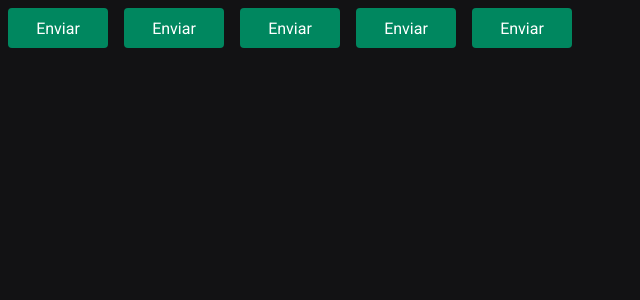
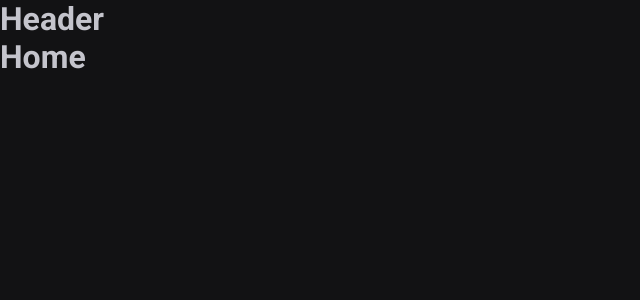
Before and after one commit to lucasnodarii/ignite-timer, a React (Vite) app: page / in a window 1280 px wide. Shown: the top 300 px of the page, without its empty margins (0-640 px from the left). Built offline with nearby package versions, Linux system fonts and the light colour scheme.

Commit message:
feat: routes layout

```diff
--- a/package.json
+++ b/package.json
@@ -12,6 +12,7 @@
   "dependencies": {
     "react": "^18.2.0",
     "react-dom": "^18.2.0",
+    "react-router-dom": "^6.14.0",
     "styled-components": "^6.0.1"
   },
   "devDependencies": {
--- a/src/App.tsx
+++ b/src/App.tsx
@@ -1,17 +1,15 @@
+import { BrowserRouter } from 'react-router-dom'
 import { ThemeProvider } from 'styled-components'
-import Button from './components/Button'
+import { Router } from './Router'
 import { GlobalStyle } from './styles/global'
 import { defaultTheme } from './styles/themes/default'
 
 export function App() {
   return (
     <ThemeProvider theme={defaultTheme}>
-      <Button variant="primary" />
-      <Button variant="secondary" />
-      <Button variant="success" />
-      <Button variant="danger" />
-      <Button />
-
+      <BrowserRouter>
+        <Router />
+      </BrowserRouter>
       <GlobalStyle />
     </ThemeProvider>
   )
--- /dev/null
+++ b/src/Router.tsx
@@ -0,0 +1,15 @@
+import { Route, Routes } from 'react-router-dom'
+import { DefaultLayout } from './layouts/DefaultLayout'
+import { History } from './pages/History'
+import { Home } from './pages/Home'
+
+export function Router() {
+  return (
+    <Routes>
+      <Route path="/" element={<DefaultLayout />}>
+        <Route path="/" element={<Home />} />
+        <Route path="/history" element={<History />} />
+      </Route>
+    </Routes>
+  )
+}
--- a/src/components/Button.styles.ts
+++ /dev/null
@@ -1,31 +0,0 @@
-import styled, { css } from 'styled-components'
-
-export type ButtonVariant = 'primary' | 'secondary' | 'danger' | 'success'
-
-interface ButtonContainerProps {
-  variant: ButtonVariant
-}
-
-const buttonVariants = {
-  primary: 'purple',
-  secondary: 'orange',
-  danger: 'red',
-  success: 'green',
-}
-
-export const ButtonContainer = styled.button<ButtonContainerProps>`
-  width: 100px;
-  height: 40px;
-  border-radius: 4px;
-  border: 0;
-  margin: 8px;
-
-  background-color: ${(props) => props.theme['green-500']};
-  color: ${(props) => props.theme.white};
-
-  /* ${(props) => {
-    return css`
-      background-color: ${buttonVariants[props.variant]};
-    `
-  }} */
-`
--- a/src/components/Button.tsx
+++ /dev/null
@@ -1,9 +0,0 @@
-import { ButtonContainer, ButtonVariant } from './Button.styles'
-
-interface ButtonProps {
-  variant?: ButtonVariant
-}
-
-export default function Button({ variant = 'primary' }: ButtonProps) {
-  return <ButtonContainer variant={variant}>Enviar</ButtonContainer>
-}
--- /dev/null
+++ b/src/components/Header.tsx
@@ -0,0 +1,3 @@
+export function Header() {
+  return <h1>Header</h1>
+}
--- /dev/null
+++ b/src/layouts/DefaultLayout.tsx
@@ -0,0 +1,11 @@
+import { Outlet } from 'react-router-dom'
+import { Header } from '../components/Header'
+
+export function DefaultLayout() {
+  return (
+    <div>
+      <Header />
+      <Outlet />
+    </div>
+  )
+}
--- /dev/null
+++ b/src/pages/History.tsx
@@ -0,0 +1,3 @@
+export function History() {
+  return <h1>History</h1>
+}
--- /dev/null
+++ b/src/pages/Home.tsx
@@ -0,0 +1,7 @@
+export function Home() {
+  return (
+    <div>
+      <h1>Home</h1>
+    </div>
+  )
+}
```
Also changed, not shown: 1 other file (tests, documents, lock files or other folders).
